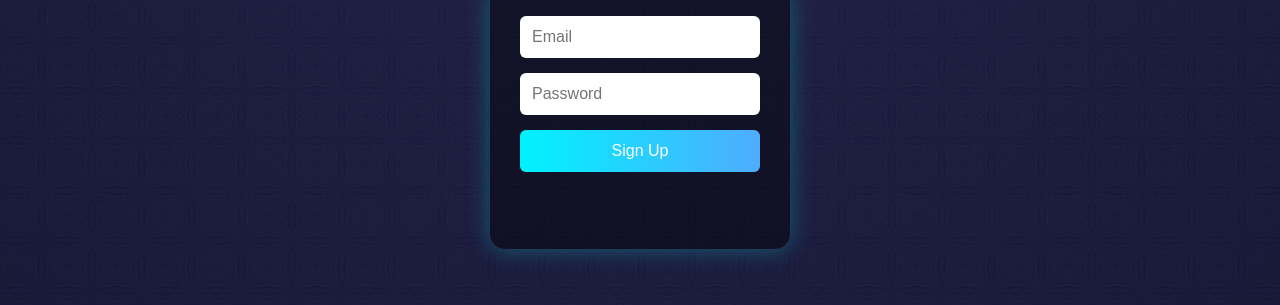
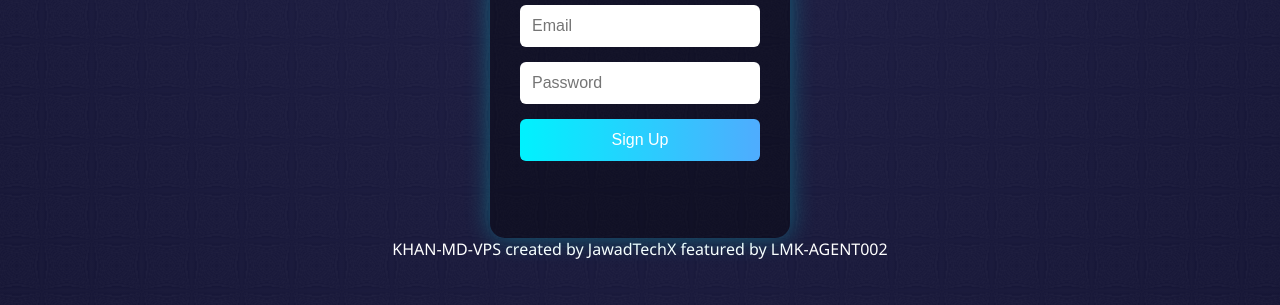
Before and after one commit to LMK360/KHAN-MD-VPS-BOT, a plain HTML site: page signup.html in a window 1280 px wide. Shown: the part 351-656 px from the top of the page. Drawn offline with Linux system fonts and the light colour scheme.

Commit message:
Update signup.html

```diff
--- a/signup.html
+++ b/signup.html
@@ -105,6 +105,9 @@
     <button type="submit">Sign Up</button>
     <p id="msg"></p>
   </form>
+  <div class="footer">
+    KHAN-MD-VPS created by JawadTechX featured by LMK-AGENT002
+  </div>
 
   <script>
     document.getElementById('signupForm').addEventListener('submit', async (e) => {
```
